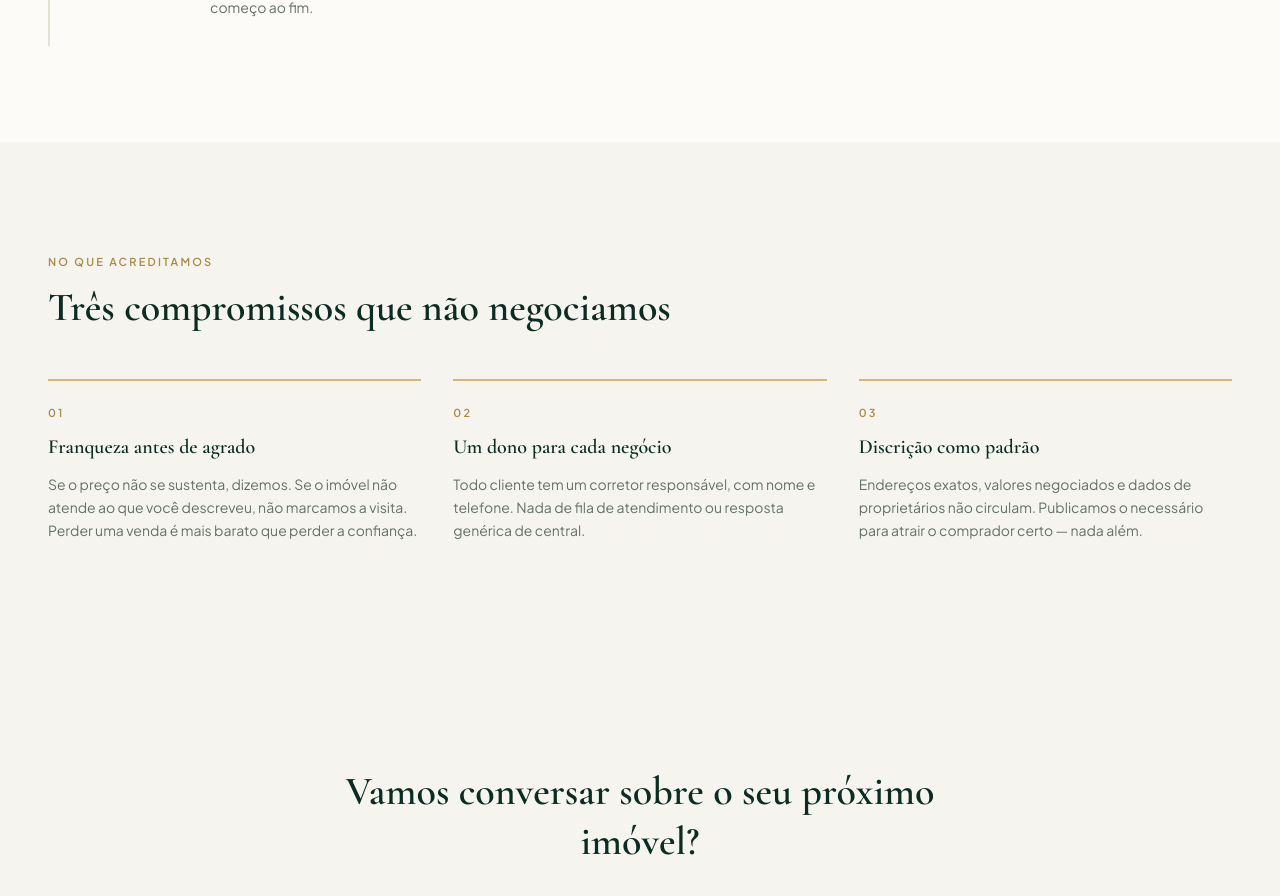
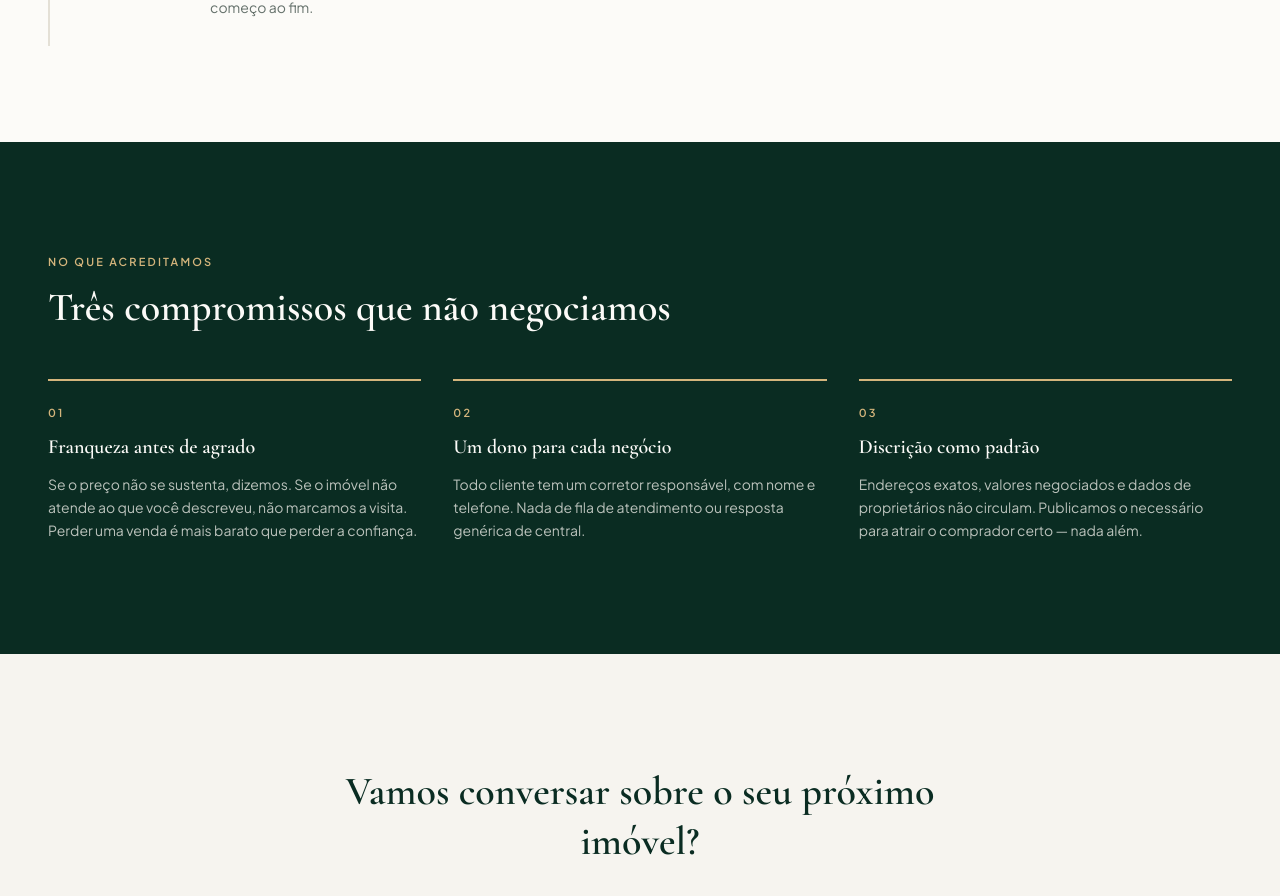
Before and after one commit to alanrisso-coder/paganelliimoveis, a Next.js app in the folder plataforma/: page /sobre in a window 1280 px wide. Shown: the part 1933-2829 px from the top of the page. Built offline with nearby package versions, Linux system fonts and the light colour scheme.

Commit message:
Adicionar fundo escuro à seção Três Compromissos
- Adiciona bg-verde-900 à seção 'No que acreditamos'
- Atualiza cores de texto para contraste com fundo escuro
- Mantém borda dourada e design visual

Co-Authored-By: Claude Haiku 4.5 <noreply@anthropic.com>

```diff
--- a/plataforma/src/app/(site)/sobre/page.tsx
+++ b/plataforma/src/app/(site)/sobre/page.tsx
@@ -138,20 +138,22 @@ export default function PaginaSobre() {
         </div>
       </section>
 
-      <section className="container-paganelli py-20 lg:py-28">
-        <p className="eyebrow text-dourado-600">No que acreditamos</p>
-        <h2 className="mt-3 font-display text-3xl text-verde-900 lg:text-[2.5rem]">
+      <section className="bg-verde-900 py-20 text-areia-100 lg:py-28">
+        <div className="container-paganelli">
+          <p className="eyebrow text-dourado-400">No que acreditamos</p>
+          <h2 className="mt-3 font-display text-3xl text-areia-50 lg:text-[2.5rem]">
             Três compromissos que não negociamos
           </h2>
 
           <div className="mt-12 grid gap-8 lg:grid-cols-3">
             {valores.map((v, i) => (
               <div key={v.titulo} className="border-t-2 border-dourado-400 pt-6">
-              <p className="eyebrow text-dourado-600">0{i + 1}</p>
-              <h3 className="mt-3 font-display text-xl text-verde-900">{v.titulo}</h3>
-              <p className="mt-3 text-sm leading-relaxed text-grafite-500">{v.texto}</p>
+                <p className="eyebrow text-dourado-400">0{i + 1}</p>
+                <h3 className="mt-3 font-display text-xl text-areia-50">{v.titulo}</h3>
+                <p className="mt-3 text-sm leading-relaxed text-areia-100/75">{v.texto}</p>
               </div>
             ))}
+          </div>
         </div>
       </section>
 
```
Lines whose indentation alone changed are shown as unchanged.
